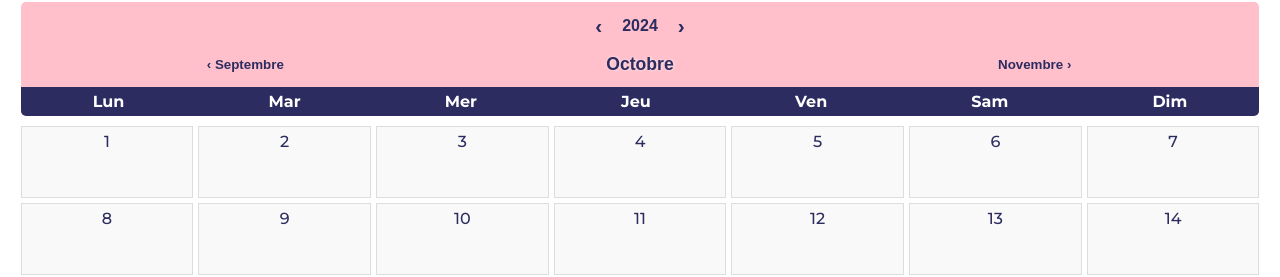
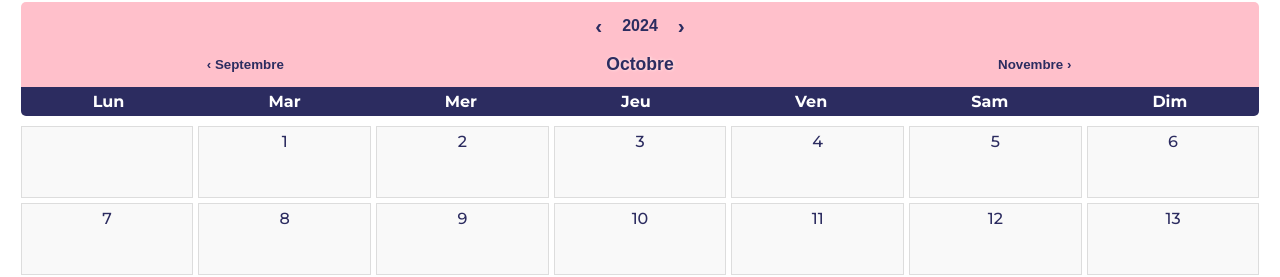
Before and after one commit to Marine-Dlf/planning-app-project, a React (Create React App) app in the folder planning-app-project/: page /planning in a window 1280 px wide. Shown: the part 205-482 px from the top of the page. Built offline with nearby package versions, Linux system fonts and the light colour scheme.

Commit message:
Ajout de l'affichage des cases en fonction des jours de la semaine

```diff
--- a/planning-app-project/src/components/Grid.jsx
+++ b/planning-app-project/src/components/Grid.jsx
@@ -3,31 +3,45 @@ import '../styles/components/grid.scss'
 
 
 
-function Grid({ currentMonth, setCurrentMonth, currentYear, setCurrentYear }) {
+function Grid({ currentMonth, currentYear }) {
 
-  // Génère un tableau des jours du mois
-  const [grid, setGrid] = useState([])
+  const [grid, setGrid] = useState([])      // Génère un tableau des jours du mois
 
-  // Nombre de jour par mois
-  const getDaysInMonth = (year, month) => {
-    return new Date(year, month + 1, 0).getDate()
+  const getDaysInMonth = (year, month) => new Date(year, month + 1, 0).getDate()
+
+  const getFirstDayInMonth = (year, month) => {
+    let today = new Date(year, month, 1).getDay()
+    let goodDay
+    today === 0 ? goodDay = 6 : goodDay = today -1
+    return goodDay
   }
+
 
   // Calcule et met à jour la grille des jours du mois actuel à chaque fois que l'année (currentYear) ou le mois (currentMonth) change
   // Génère un tableau contenant ts les jours du mois et met à jour l'état "grid" avec ce tableau => permet de re-rendre l'interface avec le bon nombre de jours
   useEffect(() => {
     const daysInMonth = getDaysInMonth(currentYear, currentMonth)
+    let firstDay = getFirstDayInMonth(currentYear, currentMonth)
     let newGrid = []
+
+    // Ajoute des cases vides au début pour aligner le premier jour du mois
+    for (let j = 0; j < firstDay; j++) {
+      newGrid.push("")
+    }
+
+    // Ajoute les jours du mois
     for (let i = 1; i <= daysInMonth; i++) {
       newGrid.push(i)
     }
+
     setGrid(newGrid)
+
   }, [currentYear, currentMonth])   // [currentYear, currentMonth], indique que cet effet doit se ré-exécuter à chaque fois que currentYear ou currentMonth change
 
+
   // Parcours du tableau
-  const browseGrid = () => {
-    return grid.map((day, index) => <div key={index} className='day'>{day}</div>)
-  }
+  const browseGrid = () => grid.map((day, index) => <div key={index} className='day'>{day}</div>)
+
 
   return (
     <div className='grid'>
```
